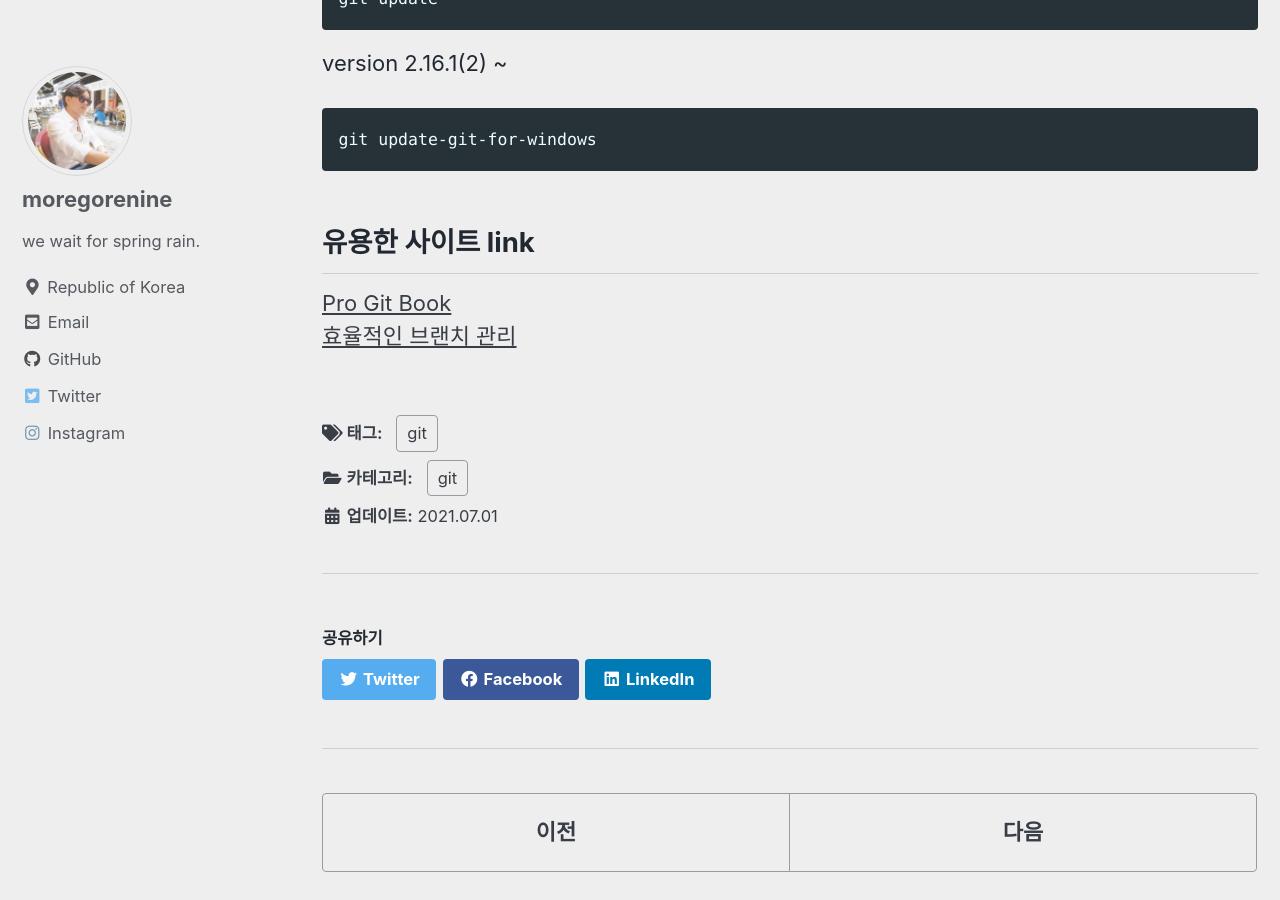
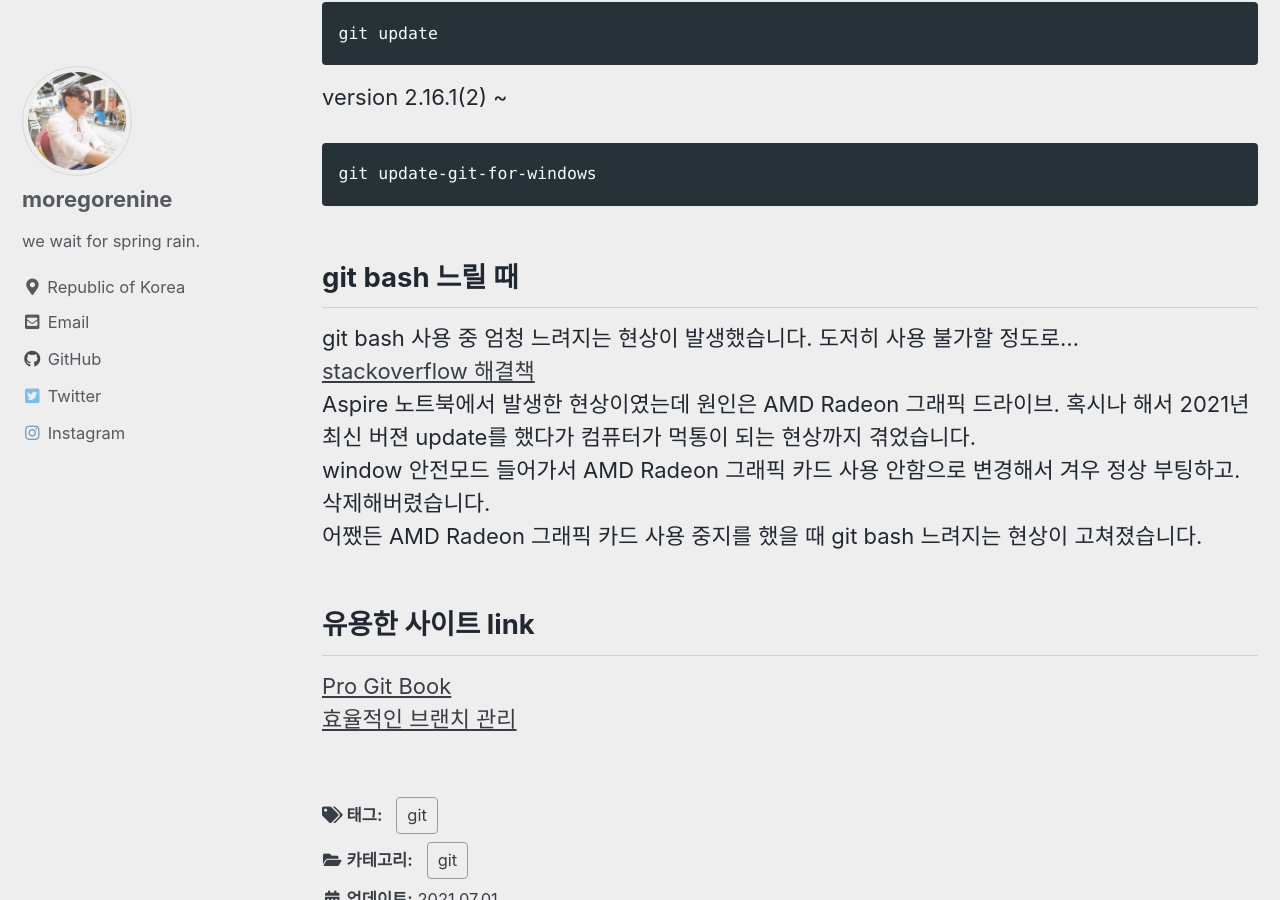
Before and after one commit to moregorenine/moregorenine.github.io, a Jekyll site: the page built from _posts/git/2021-7-1-git.md, in a window 1280 px wide and 900 px high, scrolled down 4368 px. Built offline with Jekyll 4.4.1, drawn with Linux system fonts in a browser that asks for light colours; cached includes are drawn as plain includes; comment, search, counter and statistics services are not loaded.

Commit message:
Update 2021-7-1-git.md

````diff
--- a/_posts/git/2021-7-1-git.md
+++ b/_posts/git/2021-7-1-git.md
@@ -123,6 +123,13 @@ version 2.16.1(2) ~
 git update-git-for-windows
 ```
 
+## git bash 느릴 때
+git bash 사용 중 엄청 느려지는 현상이 발생했습니다. 도저히 사용 불가할 정도로...
+[stackoverflow 해결책](https://stackoverflow.com/questions/42888024/git-bash-mintty-is-extremely-slow-on-windows-10-os)
+Aspire 노트북에서 발생한 현상이였는데 원인은 AMD Radeon 그래픽 드라이브. 혹시나 해서 2021년 최신 버젼 update를 했다가 컴퓨터가 먹통이 되는 현상까지 겪었습니다.
+window 안전모드 들어가서 AMD Radeon 그래픽 카드 사용 안함으로 변경해서 겨우 정상 부팅하고. 삭제해버렸습니다.
+어쨌든 AMD Radeon 그래픽 카드 사용 중지를 했을 때 git bash 느려지는 현상이 고쳐졌습니다.
+
 ## 유용한 사이트 link
 [Pro Git Book](https://git-scm.com/book/ko/v2)
 [효율적인 브랜치 관리](https://nvie.com/posts/a-successful-git-branching-model/)
````
